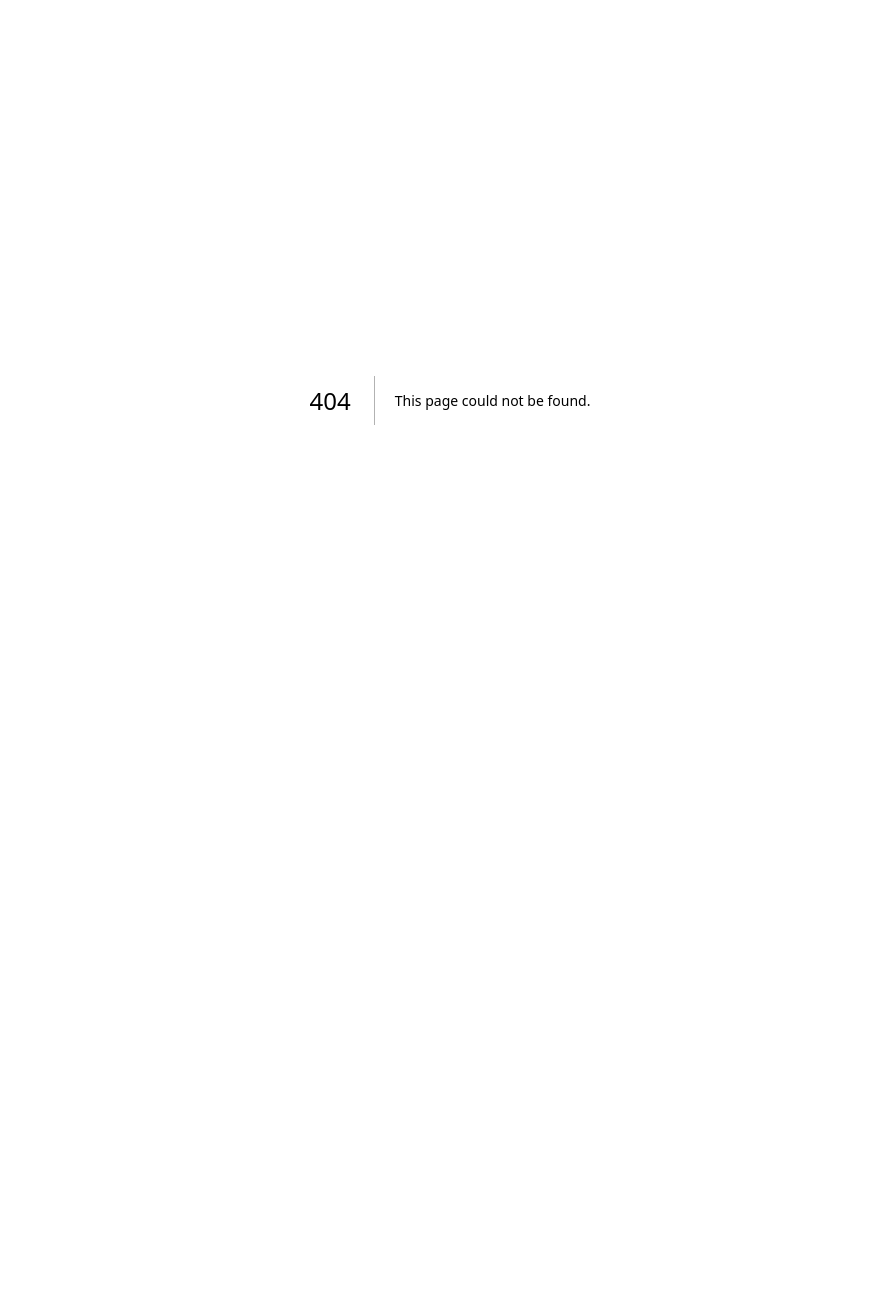
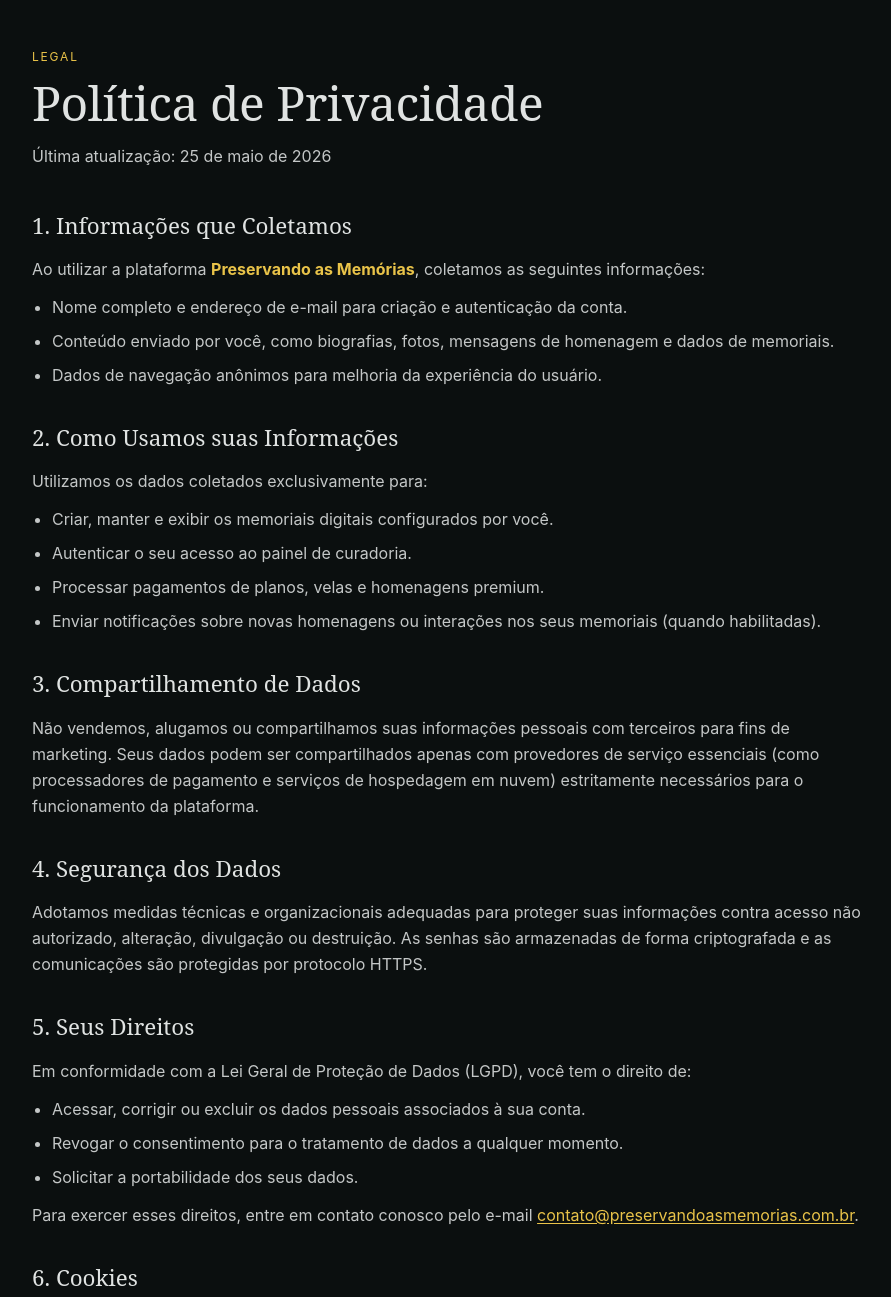
Before and after one commit to MaikeSouzaL/preservando-as-memorias, a Next.js app: page /politica-privacidade in a window 1280 px wide. Before the commit this address had no page. Shown: the top 1297 px of the page, without its empty margins (190-1081 px from the left). Before the commit the page ends 800 px from the top, so only its background shows below. Built offline with nearby package versions, Linux system fonts and the light colour scheme.

Commit message:
feat: add politica-privacidade page to resolve 404 error

```diff
--- /dev/null
+++ b/src/app/(public)/politica-privacidade/page.tsx
@@ -0,0 +1,91 @@
+export const dynamic = "force-dynamic";
+
+export default function PoliticaPrivacidadePage() {
+  return (
+    <main className="mx-auto flex w-full max-w-[900px] flex-1 flex-col px-gutter py-12">
+      <header className="mb-10">
+        <p className="mb-2 font-label-caps text-[0.75rem] uppercase tracking-[0.15em] text-tertiary">
+          Legal
+        </p>
+        <h1 className="font-h2 text-[clamp(2rem,5vw,3rem)] font-light leading-[1.2] tracking-[-0.01em] text-on-surface">
+          Política de Privacidade
+        </h1>
+        <p className="mt-3 max-w-3xl text-on-surface-variant">
+          Última atualização: 25 de maio de 2026
+        </p>
+      </header>
+
+      <div className="prose-custom grid gap-8 text-on-surface-variant leading-relaxed">
+        <section>
+          <h2 className="mb-3 font-h3 text-[1.4rem] text-on-surface">1. Informações que Coletamos</h2>
+          <p>
+            Ao utilizar a plataforma <strong className="text-tertiary">Preservando as Memórias</strong>, coletamos as seguintes informações:
+          </p>
+          <ul className="mt-3 grid gap-2 pl-5">
+            <li className="list-disc">Nome completo e endereço de e-mail para criação e autenticação da conta.</li>
+            <li className="list-disc">Conteúdo enviado por você, como biografias, fotos, mensagens de homenagem e dados de memoriais.</li>
+            <li className="list-disc">Dados de navegação anônimos para melhoria da experiência do usuário.</li>
+          </ul>
+        </section>
+
+        <section>
+          <h2 className="mb-3 font-h3 text-[1.4rem] text-on-surface">2. Como Usamos suas Informações</h2>
+          <p>Utilizamos os dados coletados exclusivamente para:</p>
+          <ul className="mt-3 grid gap-2 pl-5">
+            <li className="list-disc">Criar, manter e exibir os memoriais digitais configurados por você.</li>
+            <li className="list-disc">Autenticar o seu acesso ao painel de curadoria.</li>
+            <li className="list-disc">Processar pagamentos de planos, velas e homenagens premium.</li>
+            <li className="list-disc">Enviar notificações sobre novas homenagens ou interações nos seus memoriais (quando habilitadas).</li>
+          </ul>
+        </section>
+
+        <section>
+          <h2 className="mb-3 font-h3 text-[1.4rem] text-on-surface">3. Compartilhamento de Dados</h2>
+          <p>
+            Não vendemos, alugamos ou compartilhamos suas informações pessoais com terceiros para fins de marketing.
+            Seus dados podem ser compartilhados apenas com provedores de serviço essenciais (como processadores de pagamento e serviços de hospedagem em nuvem) estritamente necessários para o funcionamento da plataforma.
+          </p>
+        </section>
+
+        <section>
+          <h2 className="mb-3 font-h3 text-[1.4rem] text-on-surface">4. Segurança dos Dados</h2>
+          <p>
+            Adotamos medidas técnicas e organizacionais adequadas para proteger suas informações contra acesso não autorizado, alteração, divulgação ou destruição. As senhas são armazenadas de forma criptografada e as comunicações são protegidas por protocolo HTTPS.
+          </p>
+        </section>
+
+        <section>
+          <h2 className="mb-3 font-h3 text-[1.4rem] text-on-surface">5. Seus Direitos</h2>
+          <p>
+            Em conformidade com a Lei Geral de Proteção de Dados (LGPD), você tem o direito de:
+          </p>
+          <ul className="mt-3 grid gap-2 pl-5">
+            <li className="list-disc">Acessar, corrigir ou excluir os dados pessoais associados à sua conta.</li>
+            <li className="list-disc">Revogar o consentimento para o tratamento de dados a qualquer momento.</li>
+            <li className="list-disc">Solicitar a portabilidade dos seus dados.</li>
+          </ul>
+          <p className="mt-3">
+            Para exercer esses direitos, entre em contato conosco pelo e-mail{" "}
+            <a href="mailto:contato@preservandoasmemorias.com.br" className="text-tertiary underline underline-offset-2 transition hover:text-tertiary/80">
+              contato@preservandoasmemorias.com.br
+            </a>.
+          </p>
+        </section>
+
+        <section>
+          <h2 className="mb-3 font-h3 text-[1.4rem] text-on-surface">6. Cookies</h2>
+          <p>
+            Utilizamos cookies essenciais para manter a sessão do usuário autenticada. Não utilizamos cookies de rastreamento publicitário.
+          </p>
+        </section>
+
+        <section>
+          <h2 className="mb-3 font-h3 text-[1.4rem] text-on-surface">7. Alterações nesta Política</h2>
+          <p>
+            Reservamo-nos o direito de atualizar esta Política de Privacidade periodicamente. Notificaremos sobre mudanças significativas por meio da plataforma ou por e-mail.
+          </p>
+        </section>
+      </div>
+    </main>
+  );
+}
```
